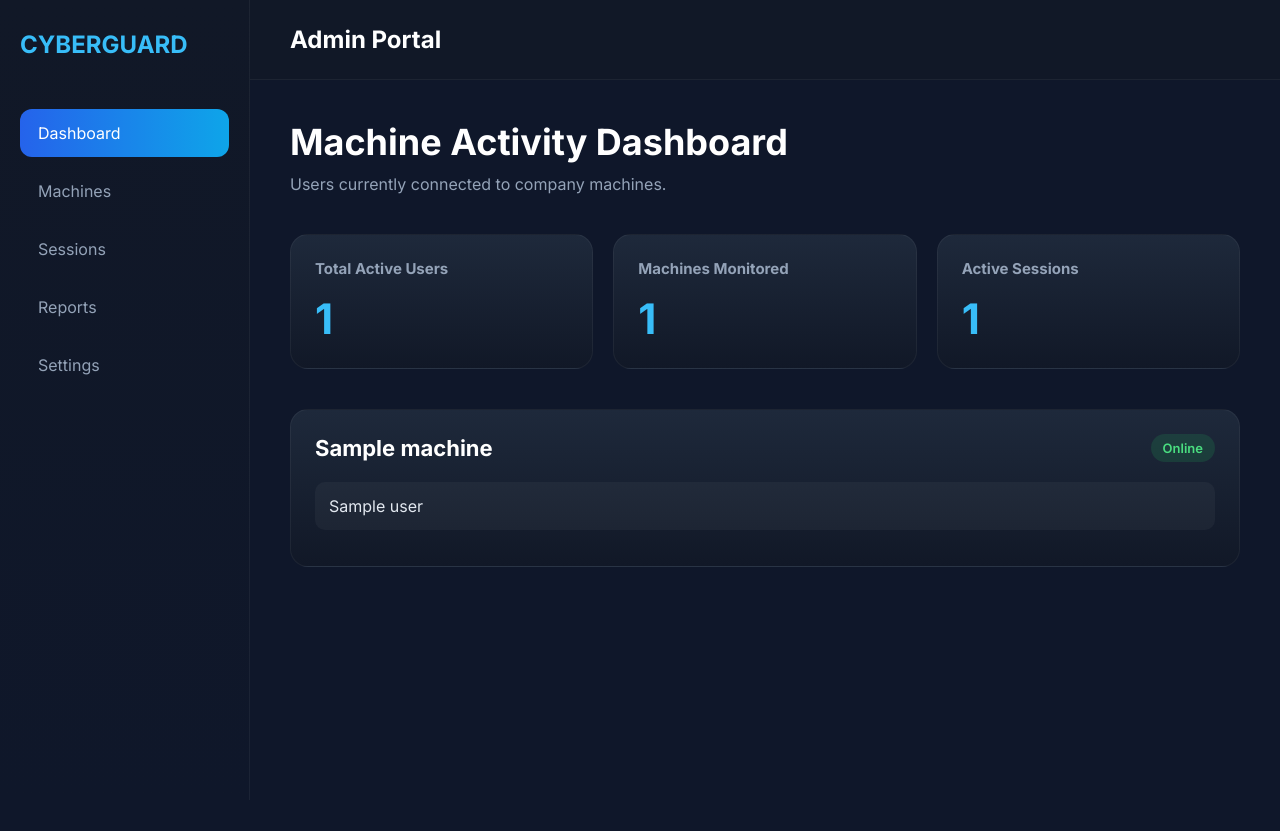
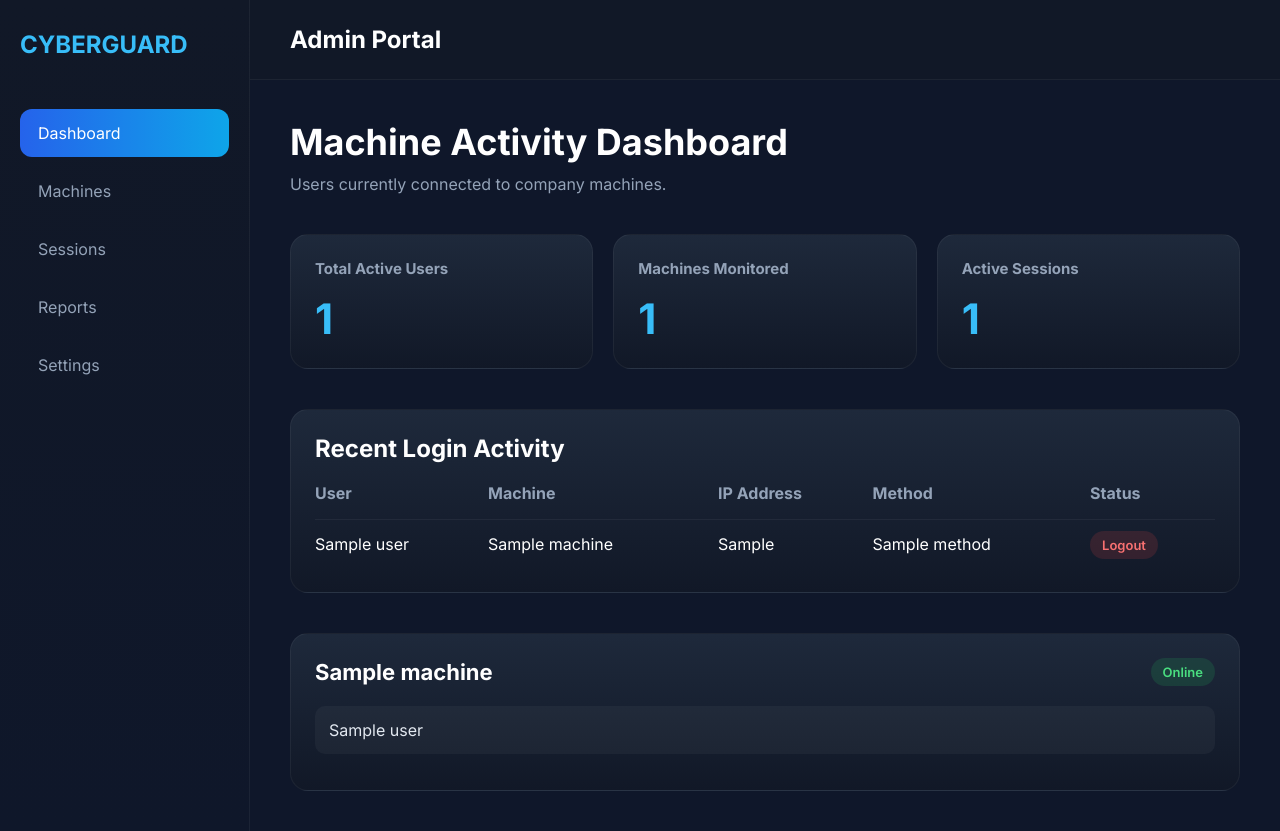
Before and after one commit to HarolTorrado73/login-report-system, a Flask app: template app/templates/index.html in a window 1280 px wide. Before the commit the page ends 664 px from the top, so only its background shows below. Run offline with Flask 3, Linux system fonts and the light colour scheme; the template is opened without the code that fills it: most values are stand-ins (such as "Sample title", 1, 10 or a date in 2020).

Commit message:
Add styled recent activity monitoring table

```diff
--- a/app/static/css/style.css
+++ b/app/static/css/style.css
@@ -244,3 +244,77 @@ body {
 
     color: #38bdf8;
 }
+
+/* ACTIVITY TABLE */
+
+.activity-section {
+    margin-bottom: 40px;
+}
+
+.activity-table-card {
+    background: linear-gradient(
+        180deg,
+        #1e293b,
+        #111827
+    );
+
+    border: 1px solid rgba(255,255,255,0.05);
+
+    border-radius: 18px;
+
+    padding: 24px;
+}
+
+.section-header {
+    margin-bottom: 20px;
+}
+
+.section-header h2 {
+    font-size: 24px;
+}
+
+table {
+    width: 100%;
+    border-collapse: collapse;
+}
+
+thead {
+    color: #94a3b8;
+}
+
+th {
+    text-align: left;
+    padding-bottom: 16px;
+}
+
+td {
+    padding: 14px 0;
+
+    border-top: 1px solid rgba(255,255,255,0.05);
+}
+
+.success-status {
+    background-color: rgba(34,197,94,0.15);
+
+    color: #4ade80;
+
+    padding: 6px 12px;
+
+    border-radius: 999px;
+
+    font-size: 13px;
+    font-weight: 600;
+}
+
+.logout-status {
+    background-color: rgba(239,68,68,0.15);
+
+    color: #f87171;
+
+    padding: 6px 12px;
+
+    border-radius: 999px;
+
+    font-size: 13px;
+    font-weight: 600;
+}
--- a/app/templates/index.html
+++ b/app/templates/index.html
@@ -26,6 +26,70 @@ Dashboard
     <div class="stat-card">
         <h3>Active Sessions</h3>
         <p>{{ stats.total_sessions }}</p>
+    </div>
+
+</div>
+
+<div class="activity-section">
+
+    <div class="activity-table-card">
+
+        <div class="section-header">
+            <h2>Recent Login Activity</h2>
+        </div>
+
+        <table>
+
+            <thead>
+                <tr>
+                    <th>User</th>
+                    <th>Machine</th>
+                    <th>IP Address</th>
+                    <th>Method</th>
+                    <th>Status</th>
+                </tr>
+            </thead>
+
+            <tbody>
+
+                {% for event in recent_activity %}
+
+                    <tr>
+
+                        <td>{{ event.user }}</td>
+
+                        <td>{{ event.machine }}</td>
+
+                        <td>{{ event.ip }}</td>
+
+                        <td>{{ event.method }}</td>
+
+                        <td>
+
+                            {% if event.type == "login" %}
+
+                                <span class="success-status">
+                                    Success
+                                </span>
+
+                            {% else %}
+
+                                <span class="logout-status">
+                                    Logout
+                                </span>
+
+                            {% endif %}
+
+                        </td>
+
+                    </tr>
+
+                {% endfor %}
+
+            </tbody>
+
+        </table>
+
     </div>
 
 </div>
```
Also changed, not shown: app/routes.py (+9 -5 lines), app/services/report_service.py (+10 -0 lines), data/events.json (+12 -4 lines).
